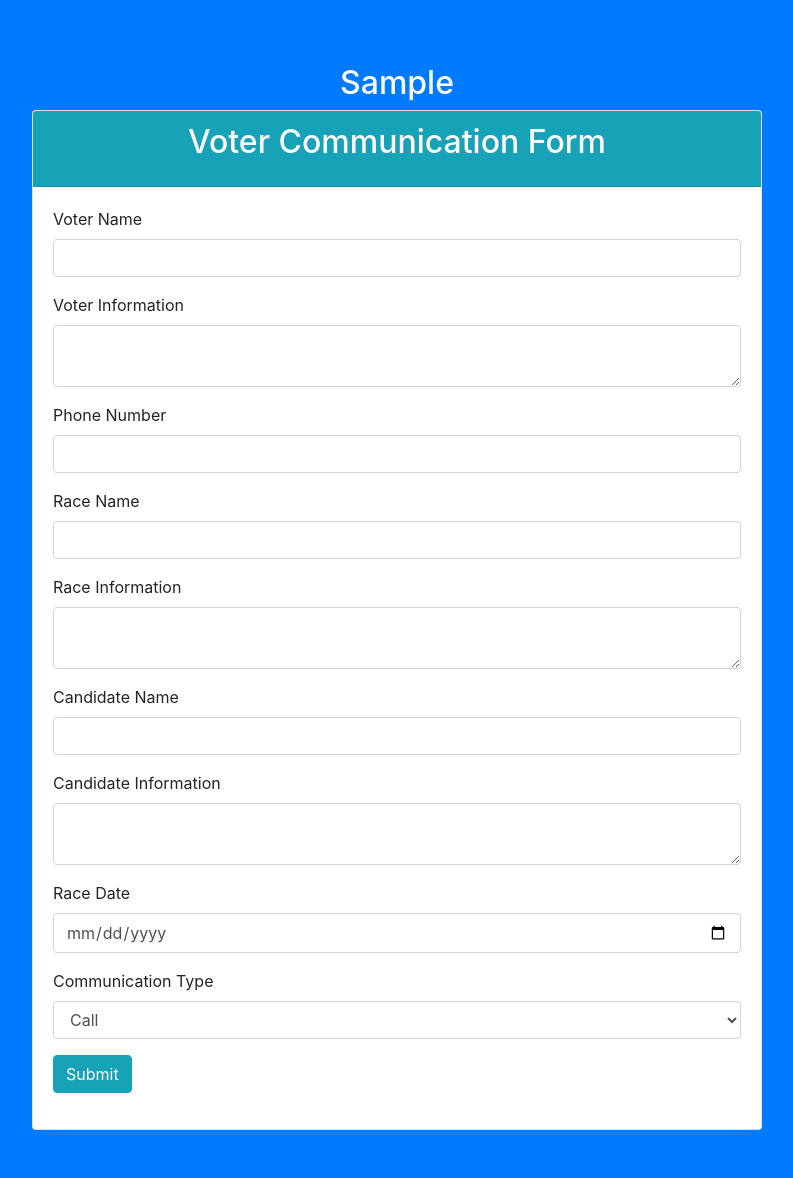
After one commit to colloqium/colloqium-api, a Flask app: template templates/voter_communication.html in a window 1280 px wide. The commit adds this page. Shown: the whole page, without its empty margins (243-1036 px from the left). Run offline with Flask 2, Linux system fonts and the light colour scheme; tables that the repository leaves empty hold one stand-in row (values such as "Sample post"); the template is opened without the code that fills it: values that come from a table or form of the project are taken from there, most other values are stand-ins (such as "Sample title", 1, 10 or a date in 2020); parts of the project's set-up code (start-up, migrations or seed data) failed here and were passed over; some libraries are stand-ins or nearby versions.

Commit message:
Add boilerplate for text message option

```diff
--- /dev/null
+++ b/forms/voter_communication_form.py
@@ -0,0 +1,36 @@
+from flask_wtf import FlaskForm
+from wtforms import StringField, SubmitField, DateField, SelectField
+from wtforms.validators import DataRequired, Regexp
+from wtforms import TextAreaField
+
+
+# Define a custom validator for phone numbers that match "+17066641258"
+class PhoneNumberValidator(Regexp):
+
+    def __init__(self):
+        super().__init__(
+            # The regular expression to match phone numbers
+            r'^\+[1-9]\d{10}$',
+            # The error message to display if the phone number is invalid
+            message=
+            'The phone number must be in the format +######### with the country code included'
+        )
+
+
+class VoterCommunicationForm(FlaskForm):
+    voter_name = StringField('Voter Name', validators=[DataRequired()])
+    voter_information = TextAreaField('Voter Information',
+                                      validators=[DataRequired()])
+    voter_phone_number = StringField('Phone Number',
+                                     validators=[PhoneNumberValidator()])
+    race_name = StringField('Race Name', validators=[DataRequired()])
+    race_information = TextAreaField('Race Information',
+                                     validators=[DataRequired()])
+    candidate_name = StringField('Candidate Name', validators=[DataRequired()])
+    candidate_information = TextAreaField('Candidate Information',
+                                          validators=[DataRequired()])
+    race_date = DateField('Race Date', validators=[DataRequired()])
+    communication_type = SelectField('Communication Type',
+                                     choices=[('call', 'Call'),
+                                              ('text', 'Text')])
+    submit = SubmitField('Submit')
--- a/main.py
+++ b/main.py
@@ -2,13 +2,12 @@
 from flask import Flask, Response, render_template, request, redirect, url_for, session
 from flask_wtf.csrf import CSRFProtect
 from twilio.twiml.voice_response import VoiceResponse
+from twilio.rest import Client
 import os
-# Import the Twilio and Eleven Labs libraries
-from twilio.rest import Client
 import openai
-from forms.voter_call_form import VoterCallForm
-from models import Voter, Candidate, Race, VoterCall, db
-from prompts.campaign_assistant_agent import get_campaign_assistant_system_prompt
+from forms.voter_communication_form import VoterCommunicationForm
+from models import Voter, Candidate, Race, VoterCommunication, db
+from prompts.campaign_assistant_agent import get_campaign_phone_call_system_prompt, get_campaign_text_message_system_prompt
 import secrets
 import logging
 
@@ -17,7 +16,7 @@ logger = logging.getLogger()
 logger.setLevel(logging.INFO)  # Set the logging level
 
 # Create a file handler
-file_handler = logging.FileHandler('logs/twilio.log')
+file_handler = logging.FileHandler('logs/votebuddy.log')
 file_handler.setLevel(logging.INFO)  # Set the logging level for the file
 
 # Create a console handler
@@ -48,7 +47,7 @@ auth_token = os.environ['twilio_auth_token']
 twilio_number = os.environ['twilio_number']
 
 # The webhook URL for handling the call events
-webhook_url = "http://ai-phone-bank-poc.a1j9o94.repl.co/twilio"
+call_webhook_url = "https://ai-phone-bank-poc.a1j9o94.repl.co/twilio_call"
 
 # Create a Twilio client object
 client = Client(account_sid, auth_token)
@@ -58,16 +57,19 @@ openai.api_key = os.environ['OPENAI_API_KEY_GPT4']
 
 
 # Define a route for handling Twilio webhook requests
-@app.route("/twilio", methods=['POST'])
+@app.route("/twilio_call", methods=['GET', 'POST'])
 @csrf_protect.exempt
-def twilio():
+def twilio_call():
     try:
+        logging.info("Twilio Phone Call Request Received")
+        logging.info(request.get_data())
         call_id = request.form['CallSid']
-        logging.info("Twilio incoming call received for Call id: " + call_id)
-        voter_call = VoterCall.query.filter_by(twilio_call_sid=call_id).first()
+        logging.info("Call id: " + call_id)
+        voter_communication = VoterCommunication.query.filter_by(
+            twilio_conversation_sid=call_id).first()
 
         # Retrieve the conversation from our 'database' using the CallSid
-        conversation = voter_call.conversation
+        conversation = voter_communication.conversation
 
         # If conversation does not exist, log an error and return
         if not conversation:
@@ -85,20 +87,27 @@ def twilio():
             # Log the user's message to the console
             logger.info(f"User message: {speech_result}")
 
-        # Get the AI response and add it to the conversation
-        try:
-            completion = openai.ChatCompletion.create(model="gpt-3.5-turbo",
-                                                      messages=conversation,
-                                                      temperature=0.3)
+            # Get the AI response and add it to the conversation
+            try:
+                logging.info("Starting OpenAI Completion")
+                completion = openai.ChatCompletion.create(
+                    model="gpt-4",
+                    messages=conversation,
+                    temperature=0.9,
+                    max_tokens=150)
+                logging.info("Finshed OpenAI")
+                text = completion.choices[0].message.content
+            except:
+                text = "Sorry, I am having trouble hearing you. I will try to call again later, Goodbye"
+            conversation.append({"role": "assistant", "content": text})
+        else:
+            # This is the first message and you can just use the completion
+            text = conversation[-1]['content']
 
-            text = completion.choices[0].message.content
-        except:
-            text = "Sorry, I am having trouble hearing you. I will try to call again later, Goodbye"
-        conversation.append({"role": "assistant", "content": text})
         logger.info(f"AI message: {text}")
 
         # Return the response as XML
-        response.say(text, voice='Polly.Joanna-Neural')
+        response.say(text)
 
         #check if text contains "goodbye", if so, hang up the call, other wise continue gathering input
         if "goodbye" in text.lower():
@@ -106,9 +115,8 @@ def twilio():
             logging.info("Goodbye message received, hanging up call")
         else:
             response.gather(input="speech",
-                            action=webhook_url,
-                            method="POST",
-                            speech_model='experimental_conversations')
+                            action=call_webhook_url,
+                            method="POST")
             logging.info("Gathering input from user")
 
         response_xml = response.to_xml()
@@ -130,17 +138,18 @@ def twilio():
 @app.route("/", methods=['GET', 'POST'])
 def home():
     return redirect(
-        url_for('voter_call', last_action="LoadingServerForTheFirstTime"))
+        url_for('voter_communication',
+                last_action="LoadingServerForTheFirstTime"))
 
 
-@app.route('/voter_call/<last_action>', methods=['GET', 'POST'])
+@app.route('/voter_communication/<last_action>', methods=['GET', 'POST'])
 @csrf_protect.exempt
-def voter_call(last_action):
+def voter_communication(last_action):
     try:
-        app.logger.info("Processing voter call...")
+        app.logger.info("Processing voter communication form...")
 
         # Create instance of VoterCallForm class
-        form = VoterCallForm()
+        form = VoterCommunicationForm()
 
         # When the form is submitted
         if form.validate_on_submit():
@@ -177,44 +186,66 @@ def voter_call(last_action):
                 db.session.add(race)
                 db.session.commit()
 
-            # Add information from VoterCallForm to the system prompt
-            system_prompt = get_campaign_assistant_system_prompt(
-                form.voter_name.data, form.race_name.data, form.race_date.data,
-                form.candidate_name.data, form.race_information.data,
-                form.candidate_information.data, form.voter_information.data)
+            communication_type = form.communication_type.data
+            if communication_type == "call":
+                # Add information from VoterCallForm to the system prompt
+                system_prompt = get_campaign_phone_call_system_prompt(
+                    voter, candidate, race)
+            elif communication_type == "text":
+                system_prompt = get_campaign_text_message_system_prompt(
+                    voter, candidate, race)
             user_number = form.voter_phone_number.data
 
-            # Create the VoterCall
-            voter_call = VoterCall(
-                twilio_call_sid='',  # You will need to update this later
-                conversation=[{
-                    "role": "system",
-                    "content": system_prompt
-                }],
+            #Pre create the first response
+            conversation = [{"role": "system", "content": system_prompt}]
+
+            completion = openai.ChatCompletion.create(model="gpt-4",
+                                                      messages=conversation,
+                                                      temperature=0.3)
+
+            initial_statement = completion.choices[0].message.content
+            conversation.append({
+                "role": "assistant",
+                "content": initial_statement
+            })
+
+            # Create the VoterCommunication
+            voter_communication = VoterCommunication(
+                twilio_conversation_sid='',  # You will need to update this later
+                conversation=conversation,
                 voter_id=voter.id,  # The ID of the voter
                 candidate_id=candidate.id,
-                race_id=race.id)
-            db.session.add(voter_call)
+                race_id=race.id,
+                communication_type=communication_type)
+            db.session.add(voter_communication)
             db.session.commit()
-            logging.info("Voter call created successfully")
+            logging.info("Voter communication created successfully")
 
             # Log the system prompt and user number
-            app.logger.info(f"System prompt: {system_prompt}")
-            app.logger.info(f"User number: {user_number}")
+            logging.info("Communication Type: %s", communication_type)
+            logging.info(f"System prompt: {system_prompt}")
+            logging.info(f"User number: {user_number}")
 
             # Store data in session
-            session['voter_call_id'] = voter_call.id  # Store the VoterCall ID
+            session[
+                'voter_communication_id'] = voter_communication.id  # Store the VoterCommunication ID
 
-            app.logger.info("Redirecting to call route...")
-            return redirect(url_for('call'))
+            if (communication_type == "call"):
+                # Call the voter
+                logging.info("Redirecting to call route...")
+                return redirect(url_for('call'))
+            elif (communication_type == "text"):
+                # Send a text message
+                logging.info("Redirecting to text message route...")
+                return redirect(url_for('text_message'))
 
-        return render_template('voter_call.html',
+        return render_template('voter_communication.html',
                                form=form,
                                last_action=last_action)
 
     except Exception as e:
         app.logger.error(f"Exception occurred: {e}", exc_info=True)
-        return render_template('voter_call.html',
+        return render_template('voter_communication.html',
                                form=form,
                                last_action="Error")
 
@@ -223,38 +254,76 @@ def voter_call(last_action):
 @csrf_protect.exempt
 def call():
     try:
-        voter_call = VoterCall.query.get(session['voter_call_id'])
+        voter_call = VoterCommunication.query.get(
+            session['voter_communication_id'])
         voter = Voter.query.get(voter_call.voter_id)
         candidate = Candidate.query.get(voter_call.candidate_id)
 
         # Clear the session data now that we're done with it
-        if 'voter_call_id' in session:
-            del session['voter_call_id']
+        if 'voter_communication_id' in session:
+            del session['voter_communication_id']
 
         app.logger.info(
             f"Starting call with system prompt '{voter_call.conversation[0].get('content')}' and user number '{voter.voter_phone_number}'"
         )
 
         # Start a new call
-        call = client.calls.create(url=webhook_url,
+        call = client.calls.create(url=call_webhook_url,
                                    to=voter.voter_phone_number,
                                    from_=twilio_number)
 
         app.logger.info(f"Started call with SID '{call.sid}'")
 
         #add call.sid to voter_call
-        voter_call.twilio_call_sid = call.sid
+        voter_call.twilio_conversation_sid = call.sid
         db.session.commit()
 
         return redirect(
-            url_for('voter_call',
+            url_for('voter_communication',
                     last_action="Calling" + voter.voter_name + "for" +
                     candidate.candidate_name))
 
     except Exception as e:
         app.logger.error(f"Exception occurred: {e}", exc_info=True)
-        return render_template('voter_call.html',
-                               form=VoterCallForm(),
+        return render_template('voter_communication.html',
+                               form=VoterCommunicationForm(),
+                               last_action="Error")
+
+
+@app.route("/text_message", methods=['POST', 'GET'])
+@csrf_protect.exempt
+def text_message():
+    try:
+        voter_text_thread = VoterCommunication.query.get(
+            session['voter_communication_id'])
+        voter = Voter.query.get(voter_text_thread.voter_id)
+        candidate = Candidate.query.get(voter_text_thread.candidate_id)
+
+        # Clear the session data now that we're done with it
+        if 'voter_communication_id' in session:
+            del session['voter_communication_id']
+
+        app.logger.info(
+            f"Starting text message with system prompt '{voter_text_thread.conversation[0].get('content')}' and user number '{voter.voter_phone_number}'"
+        )
+
+        # Start a new text message thread
+        text_thread = {'sid': 1}
+        logging.info("*******Spoofing Sending A Text Message*******")
+
+        #add call.sid to voter_call
+        voter_text_thread.twilio_conversation_sid = text_thread['sid']
+        db.session.commit()
+
+        return redirect(
+            url_for('voter_communication',
+                    last_action="Texting" + voter.voter_name + "for" +
+                    candidate.candidate_name))
+
+    except Exception as e:
+        app.logger.error(f"Exception occurred: {e}", exc_info=True)
+        return render_template('voter_communication.html',
+                               form=VoterCommunicationForm(),
                                last_action="Error")
 
 
--- a/models.py
+++ b/models.py
@@ -34,10 +34,11 @@ class Race(db.Model):
     race_date = db.Column(db.Date)
 
 
-class VoterCall(db.Model):
+class VoterCommunication(db.Model):
     id = db.Column(db.Integer, primary_key=True)
-    twilio_call_sid = db.Column(db.String(50))
+    twilio_conversation_sid = db.Column(db.String(50))
     conversation = db.Column(db.JSON())
+    communication_type = db.Column(db.String(50))
     voter_id = db.Column(db.Integer, db.ForeignKey('voter.id'))
     candidate_id = db.Column(db.Integer, db.ForeignKey('candidate.id'))
     race_id = db.Column(db.Integer, db.ForeignKey('race.id'))
--- a/templates/home.html
+++ b/templates/home.html
@@ -1,7 +1,5 @@
-
 <!DOCTYPE html>
 <html>
-
   <head>
     <title>POC Phone Banking Test</title>
   </head>
@@ -13,5 +11,4 @@
     </form>
     <h2>{{result}}</h2>
   </body>
-
 </html>
--- /dev/null
+++ b/templates/voter_communication.html
@@ -0,0 +1,116 @@
+<!DOCTYPE html>
+<html>
+  <head>
+    <title>Voter Call Form</title>
+    <link
+      href="https://maxcdn.bootstrapcdn.com/bootstrap/4.0.0/css/bootstrap.min.css"
+      rel="stylesheet"
+    />
+  </head>
+  <body class="bg-primary">
+    <div class="container py-5">
+      <div class="row">
+        <div class="col-lg-8 mx-auto">
+          <div class="text-center text-white mt-3">
+            <h2>{{last_action}}</h2>
+          </div>
+          <div class="card">
+            <div class="card-header bg-info text-white">
+              <h2 class="card-title text-center">Voter Communication Form</h2>
+            </div>
+            <div class="card-body">
+              <form method="POST">
+                {{ form.hidden_tag() }} {{ form.csrf_token }}
+                <div class="form-group">
+                  {{ form.voter_name.label(class="form-control-label") }} {{
+                  form.voter_name(class="form-control") }} {% for error in
+                  form.voter_name.errors %}
+                  <span class="text-danger">{{ error }}</span>
+                  {% endfor %}
+                </div>
+                <!-- Repeat the pattern for other fields -->
+                <div class="form-group">
+                  {{ form.voter_information.label(class="form-control-label") }}
+                  {{ form.voter_information(class="form-control") }} {% for
+                  error in form.voter_information.errors %}
+                  <span class="text-danger">{{ error }}</span>
+                  {% endfor %}
+                </div>
+                <div class="form-group">
+                  {{ form.voter_phone_number.label(class="form-control-label")
+                  }} {{ form.voter_phone_number(class="form-control") }} {% for
+                  error in form.voter_phone_number.errors %}
+                  <span class="text-danger">{{ error }}</span>
+                  {% endfor %}
+                </div>
+                <div class="form-group">
+                  {{ form.race_name.label(class="form-control-label") }} {{
+                  form.race_name(class="form-control") }} {% for error in
+                  form.race_name.errors %}
+                  <span class="text-danger">{{ error }}</span>
+                  {% endfor %}
+                </div>
+                <div class="form-group">
+                  {{ form.race_information.label(class="form-control-label") }}
+                  {{ form.race_information(class="form-control") }} {% for error
+                  in form.race_information.errors %}
+                  <span class="text-danger">{{ error }}</span>
+                  {% endfor %}
+                </div>
+                <div class="form-group">
+                  {{ form.candidate_name.label(class="form-control-label") }} {{
+                  form.candidate_name(class="form-control") }} {% for error in
+                  form.candidate_name.errors %}
+                  <span class="text-danger">{{ error }}</span>
+                  {% endfor %}
+                </div>
+                <div class="form-group">
+                  {{
+                  form.candidate_information.label(class="form-control-label")
+                  }} {{ form.candidate_information(class="form-control") }} {%
+                  for error in form.candidate_information.errors %}
+                  <span class="text-danger">{{ error }}</span>
+                  {% endfor %}
+                </div>
+                <div class="form-group">
+                  {{ form.race_date.label(class="form-control-label") }} {{
+                  form.race_date(class="form-control") }} {% for error in
+                  form.race_date.errors %}
+                  <span class="text-danger">{{ error }}</span>
+                  {% endfor %}
+                </div>
+                <div class="form-group">
+                  {{ form.communication_type.label(class="form-control-label")
+                  }} {{ form.communication_type(class="form-control") }} {% for
+                  error in form.communication_type.errors %}
+                  <span class="text-danger">{{ error }}</span>
+                  {% endfor %}
+                </div>
+                <div class="form-group">
+                  {{ form.submit(class="btn btn-info") }}
+                </div>
+              </form>
+            </div>
+          </div>
+        </div>
+      </div>
+    </div>
+    <!-- Optional JavaScript -->
+    <!-- jQuery first, then Popper.js, then Bootstrap JS -->
+    <script
+      src="https://code.jquery.com/jquery-3.2.1.slim.min.js"
+      integrity="sha384-KJ3o2DKtIkvYIK3UENzmM7KCkRr/rE9/Qpg6aAZGJwFDMVNA/GpGFF93hXpG5KkN"
+      crossorigin="anonymous"
+    ></script>
+    <script
+      src="https://cdnjs.cloudflare.com/ajax/libs/popper.js/1.12.9/umd/popper.min.js"
+      integrity="sha384-ApNbgh9B+Y1QKtv3Rn7W3mgPxhU9K/ScQsAP7hUibX39j7fakFPskvXusvfa0b4Q"
+      crossorigin="anonymous"
+    ></script>
+    <script
+      src="https://maxcdn.bootstrapcdn.com/bootstrap/4.0.0/js/bootstrap.min.js"
+      integrity="sha384-JZR6Spejh4U02d8jOt6vLEHfe/JQGiRRSQQxSfFWpi1MquVdAyjUar5+76PVCmYl"
+      crossorigin="anonymous"
+    ></script>
+  </body>
+</html>
```
Also changed, not shown: forms/voter_call_form.py (deleted, +0 -32 lines), migrations/versions/c5c7217f8614_.py (added, +49 -0 lines), prompts/campaign_assistant_agent.py (+48 -11 lines), templates/base.html (+5 -10 lines), templates/voter_call.html (deleted, +0 -94 lines). Lines whose indentation alone changed are shown as unchanged.
